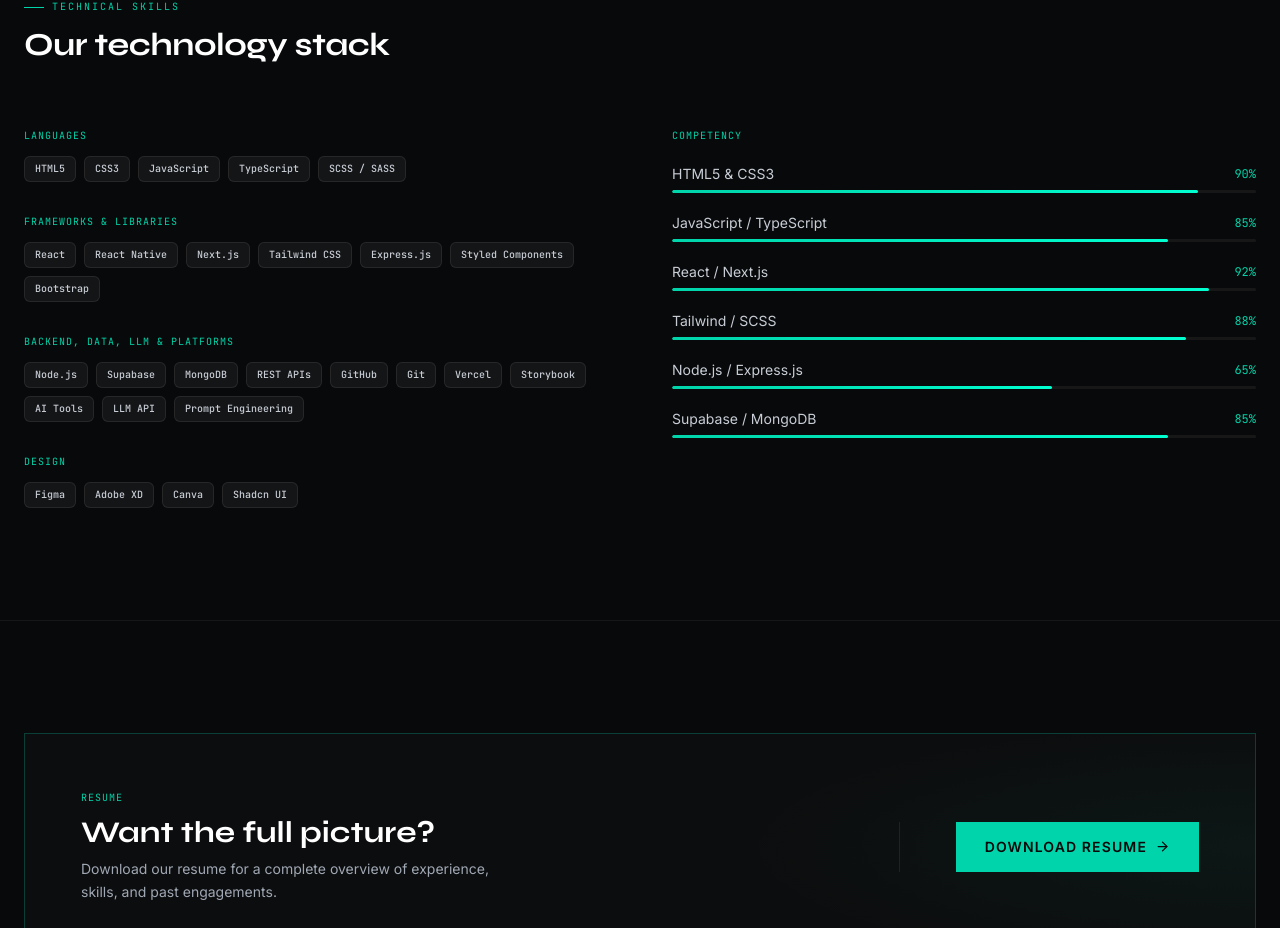
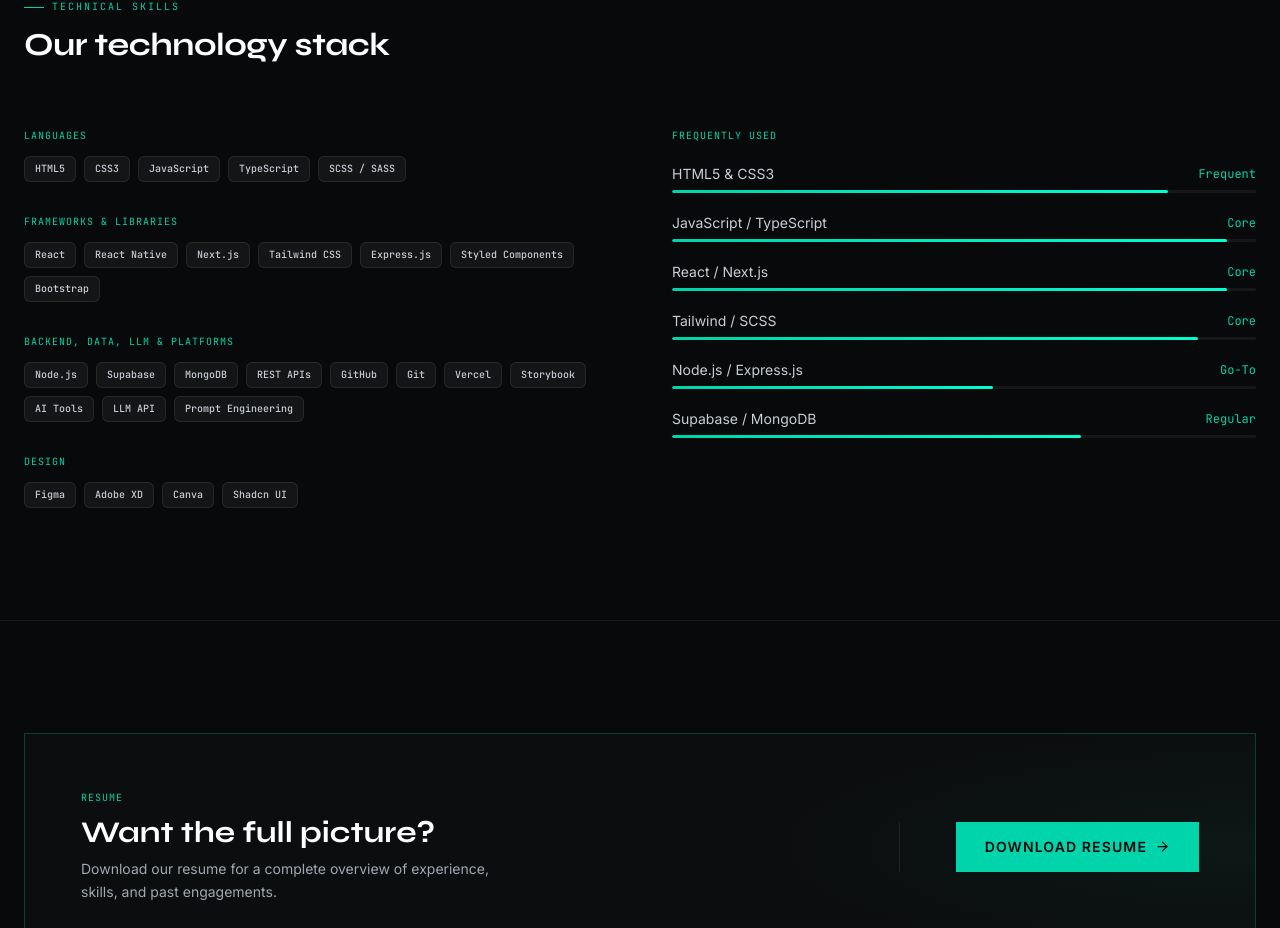
Before and after one commit to ifeanyiHM/ihemestudio, a Next.js app: page /about in a window 1280 px wide. Shown: the part 940-1868 px from the top of the page. Built offline with nearby package versions, Linux system fonts and the light colour scheme.

Commit message:
refactor: update skill proficiency to frequently used skills with usage context

```diff
--- a/src/app/about/page.tsx
+++ b/src/app/about/page.tsx
@@ -19,13 +19,22 @@
     "Learn about Iheme Studio — a software engineering organization based in Lagos, Nigeria.",
 };
 
-const SKILLS_PROFICIENCY = [
-  { label: "HTML5 & CSS3", pct: 90 },
-  { label: "JavaScript / TypeScript", pct: 85 },
-  { label: "React / Next.js", pct: 92 },
-  { label: "Tailwind / SCSS", pct: 88 },
-  { label: "Node.js / Express.js", pct: 65 },
-  { label: "Supabase / MongoDB", pct: 85 },
+// const SKILLS_PROFICIENCY = [
+//   { label: "HTML5 & CSS3", pct: 90 },
+//   { label: "JavaScript / TypeScript", pct: 85 },
+//   { label: "React / Next.js", pct: 92 },
+//   { label: "Tailwind / SCSS", pct: 88 },
+//   { label: "Node.js / Express.js", pct: 65 },
+//   { label: "Supabase / MongoDB", pct: 85 },
+// ];
+
+const FREQUENTLY_USED = [
+  { label: "HTML5 & CSS3", pct: 85, usage: "Frequent" },
+  { label: "JavaScript / TypeScript", pct: 95, usage: "Core" },
+  { label: "React / Next.js", pct: 95, usage: "Core" },
+  { label: "Tailwind / SCSS", pct: 90, usage: "Core" },
+  { label: "Node.js / Express.js", pct: 55, usage: "Go-To" },
+  { label: "Supabase / MongoDB", pct: 70, usage: "Regular" },
 ];
 
 const SOCIAL_LINKS = [
@@ -46,80 +55,6 @@
 export default function AboutPage() {
   return (
     <>
-      {/* Hero */}
-      {/* <section className="relative pt-40 pb-24 xxxl:pt-48 xl3:pt-52 xl4:pt-56 xxxl:pb-32 xl3:pb-36 xl4:pb-40 overflow-hidden border-b border-white/[0.06]">
-        <div
-          className="absolute inset-0 grid-bg opacity-20 pointer-events-none"
-          aria-hidden="true"
-        />
-        <div
-          className="absolute inset-0 pointer-events-none"
-          aria-hidden="true"
-          style={{
-            background:
-              "radial-gradient(ellipse 50% 60% at 15% 0%, rgba(0,212,170,0.06) 0%, transparent 70%)",
-          }}
-        />
-        <div className="relative site-container">
-          <div className="grid grid-cols-1 lg:grid-cols-2 gap-16 items-start">
-            <FadeIn direction="up">
-              <div className="space-y-7 xxxl:space-y-9 xl3:space-y-10 xl4:space-y-12">
-                <SectionLabel>About the Studio</SectionLabel>
-                <h1 className="font-display text-display-xl xxxl:text-display-xxl xl3:text-[4.25rem] xl4:text-[4.7rem] text-white font-bold leading-[1.05]">
-                  We engineer products{" "}
-                  <em className="text-gradient not-italic">with purpose.</em>
-                </h1>
-                <div className="flex items-center gap-2 text-slate-muted text-sm xxxl:text-[15px] xl3:text-[17.5px] xl4:text-[20px]">
-                  <FiMapPin className="text-[14px] xxxl:text-base xl3:text-[15px] xl4:text-[16px] text-teal/70" />
-                  <span>Lagos, Nigeria · Working with clients worldwide</span>
-                </div>
-                <div className="row-inline-sm">
-                  {SOCIAL_LINKS.map(({ icon: Icon, href, label }) => (
-                    <a
-                      key={label}
-                      href={href}
-                      target={href.startsWith("mailto") ? undefined : "_blank"}
-                      rel="noopener noreferrer"
-                      aria-label={label}
-                      className="w-10 h-10 xxxl:w-11 xxxl:h-11 xl3:w-12 xl3:h-12 xl4:w-14 xl4:h-14 bg-white/[0.05] border border-white/[0.08] flex items-center justify-center text-slate hover:text-teal hover:border-teal-border hover:bg-teal-subtle transition-all duration-200"
-                    >
-                      <Icon className="text-base xxxl:text-lg" />
-                    </a>
-                  ))}
-                </div>
-              </div>
-            </FadeIn>
-
-            <FadeIn direction="up" delay={100}>
-              <div className="space-y-5 xxxl:space-y-7 xl3:space-y-8 xl4:space-y-9 xxxl:text-[18px] xl3:text-[20px] xl4:text-[23px] text-slate leading-relaxed xxxl:leading-8 xl4:leading-9">
-                <p>
-                  Iheme Studio is a software engineering organization built on a
-                  simple belief: quality craftsmanship and relentless attention
-                  to detail produce digital products that stand the test of
-                  time.
-                </p>
-                <p>
-                  We are dedicated individuals based in Lagos, Nigeria, who put
-                  our hearts into everything we build. Our commitment to
-                  personal growth and high productivity has helped us
-                  successfully complete diverse projects across real estate,
-                  enterprise operations, environmental analytics, and HR
-                  technology.
-                </p>
-                <blockquote className="relative pl-5 border-l border-teal/40">
-                  <p className="font-display text-lg xxxl:text-xl xl3:text-[1.4rem] xl4:text-[1.6rem] text-white/90 italic leading-snug">
-                    &ldquo;Let the beauty of what you love be what you
-                    do.&rdquo;
-                  </p>
-                  <cite className="block not-italic text-slate-muted text-xs xxxl:text-[15px] xl3:text-[15.5px] xl4:text-[17px] font-mono uppercase tracking-[0.1em] mt-2 xl4:mt-3">
-                    — Rumi
-                  </cite>
-                </blockquote>
-              </div>
-            </FadeIn>
-          </div>
-        </div>
-      </section> */}
       {/* Hero */}
       <section className="relative pt-40 pb-24 xxxl:pt-48 xl3:pt-52 xl4:pt-56 xxxl:pb-32 xl3:pb-36 xl4:pb-40 overflow-hidden border-b border-white/[0.06]">
         <div
@@ -298,13 +233,14 @@
             <FadeIn direction="up" delay={140}>
               <div className="space-y-5 xxxl:space-y-7">
                 <p className="text-2xs xxxl:text-[0.875rem] font-mono text-teal uppercase tracking-widest mb-3 xxxl:mb-4">
-                  Competency
+                  Frequently Used
                 </p>
-                {SKILLS_PROFICIENCY.map((s, i) => (
+                {FREQUENTLY_USED.map((s, i) => (
                   <SkillBar
                     key={s.label}
                     label={s.label}
                     pct={s.pct}
+                    usage={s.usage}
                     delay={i * 80}
                   />
                 ))}
--- a/src/components/ui/SkillBar.tsx
+++ b/src/components/ui/SkillBar.tsx
@@ -5,9 +5,10 @@
   label: string;
   pct: number;
   delay?: number;
+  usage?: string;
 }
 
-export function SkillBar({ label, pct, delay = 0 }: SkillBarProps) {
+export function SkillBar({ label, pct, delay = 0, usage }: SkillBarProps) {
   const { ref, inView } = useInView<HTMLDivElement>({ threshold: 0.5 });
   return (
     <div ref={ref}>
@@ -16,7 +17,7 @@
           {label}
         </span>
         <span className="text-xs xxxl:text-[14px] xl3:text-[15.5px] xl4:text-[16px] font-mono text-teal">
-          {pct}%
+          {usage}
         </span>
       </div>
       <div className="h-[3px] xxxl:h-[4px] xl3:h-[4px] xl4:h-[5px] bg-white/[0.06] rounded-full overflow-hidden">
```
Also changed, not shown: vercel.json.
